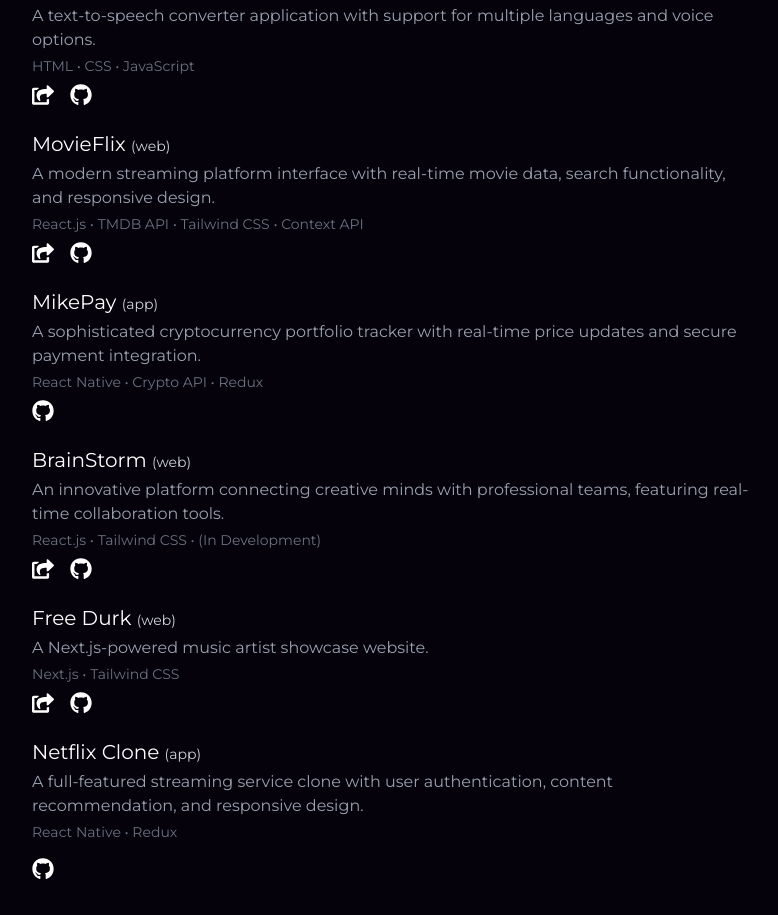
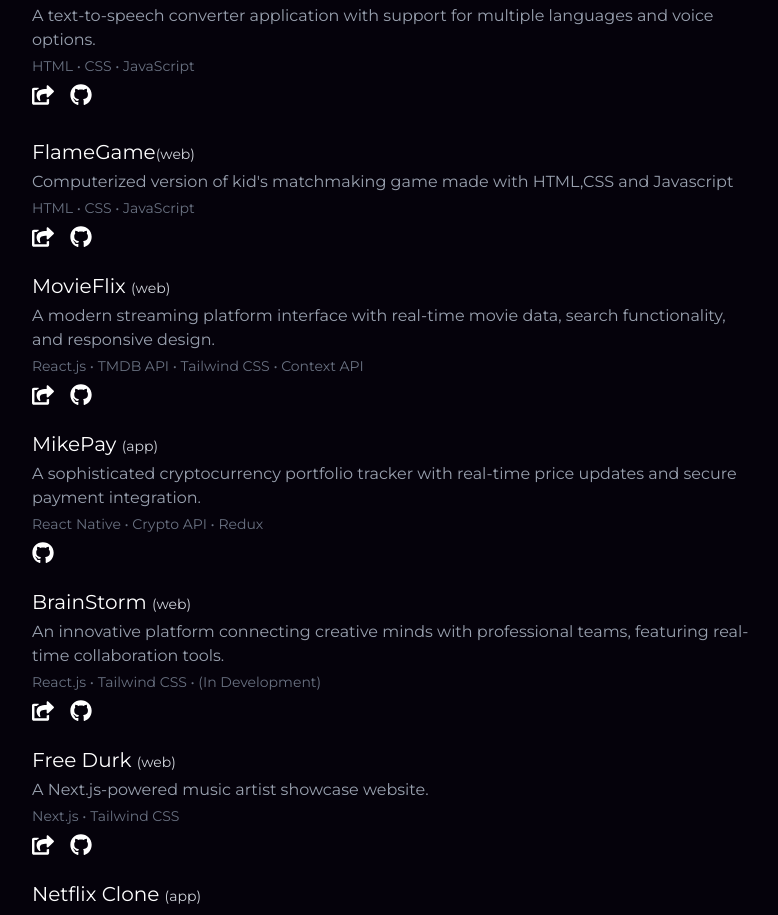
Before and after one commit to ChidiebereMichael18/Portfolio-V2, a React (Vite) app: page / in a window 1280 px wide. Shown: the part 900-1815 px from the top of the page, without its empty margins (244-1022 px from the left). Built offline with nearby package versions, Linux system fonts and the light colour scheme; a web font is replaced by a local one.

Commit message:
flame game

```diff
--- a/src/pages/Home.jsx
+++ b/src/pages/Home.jsx
@@ -105,6 +105,34 @@
             </a>
           </div>
         </div>
+
+            <div className="mt-8">
+          <h2 className="text-white text-xl mt-1">
+            FlameGame<span className="text-gray-300 text-sm">(web)</span>
+          </h2>
+          <p className="text-base text-gray-400 pt-1">
+            Computerized version of kid's matchmaking game made with HTML,CSS and Javascript
+          </p>
+          <p className="text-sm text-gray-500 mt-1">
+            HTML • CSS • JavaScript
+          </p>
+          <div className="flex gap-x-4 mt-2">
+            <a href="https://flames-six-ruby.vercel.app/">
+              <FaShareSquare
+                size={22}
+                className="text-white  hover:animate-pulse"
+              />
+            </a>
+            <a href="https://github.com/ChiebereMichael/Flames">
+              <FaGithub
+                size={22}
+                color="#fff"
+                className="hover:animate-pulse"
+              />
+            </a>
+          </div>
+        </div>
+
         <div className="mt-6">
           <h2 className="text-white text-xl  mt-1">
             MovieFlix <span className="text-gray-300 text-sm">(web)</span>
```
